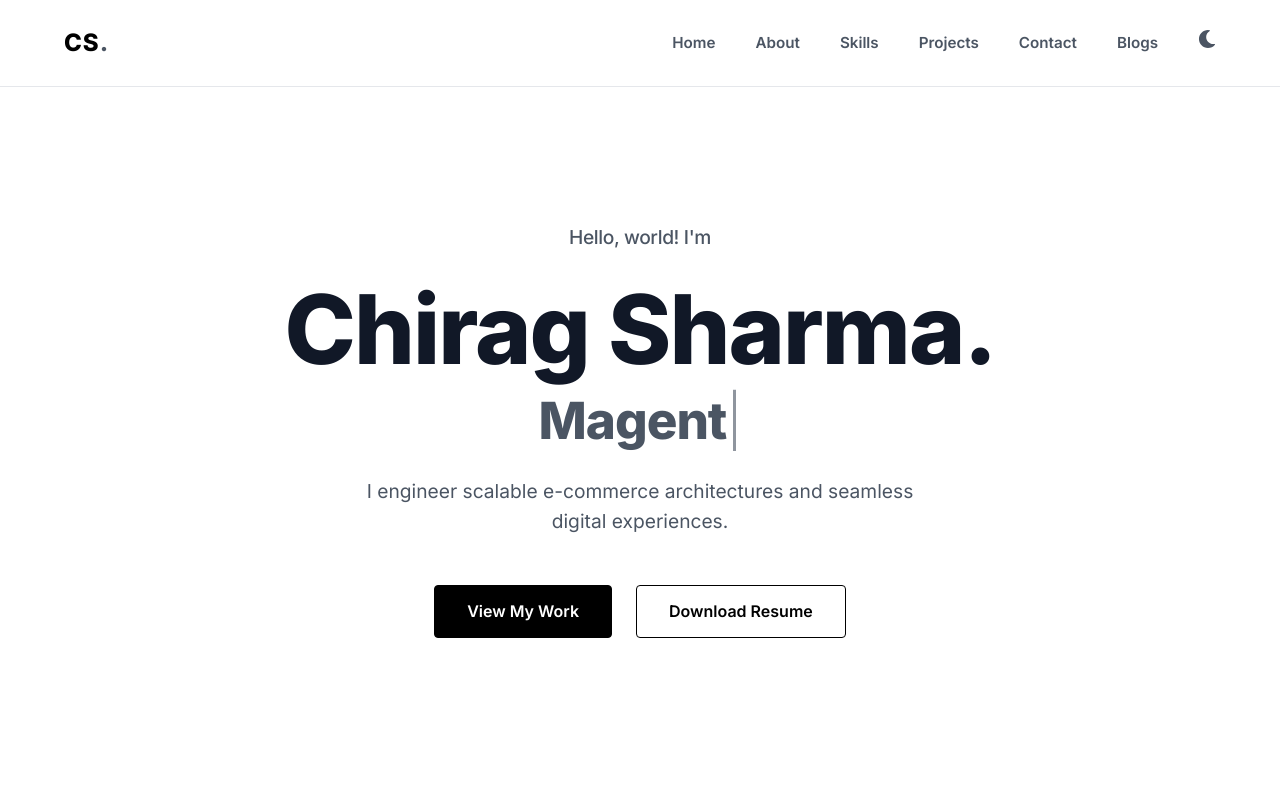
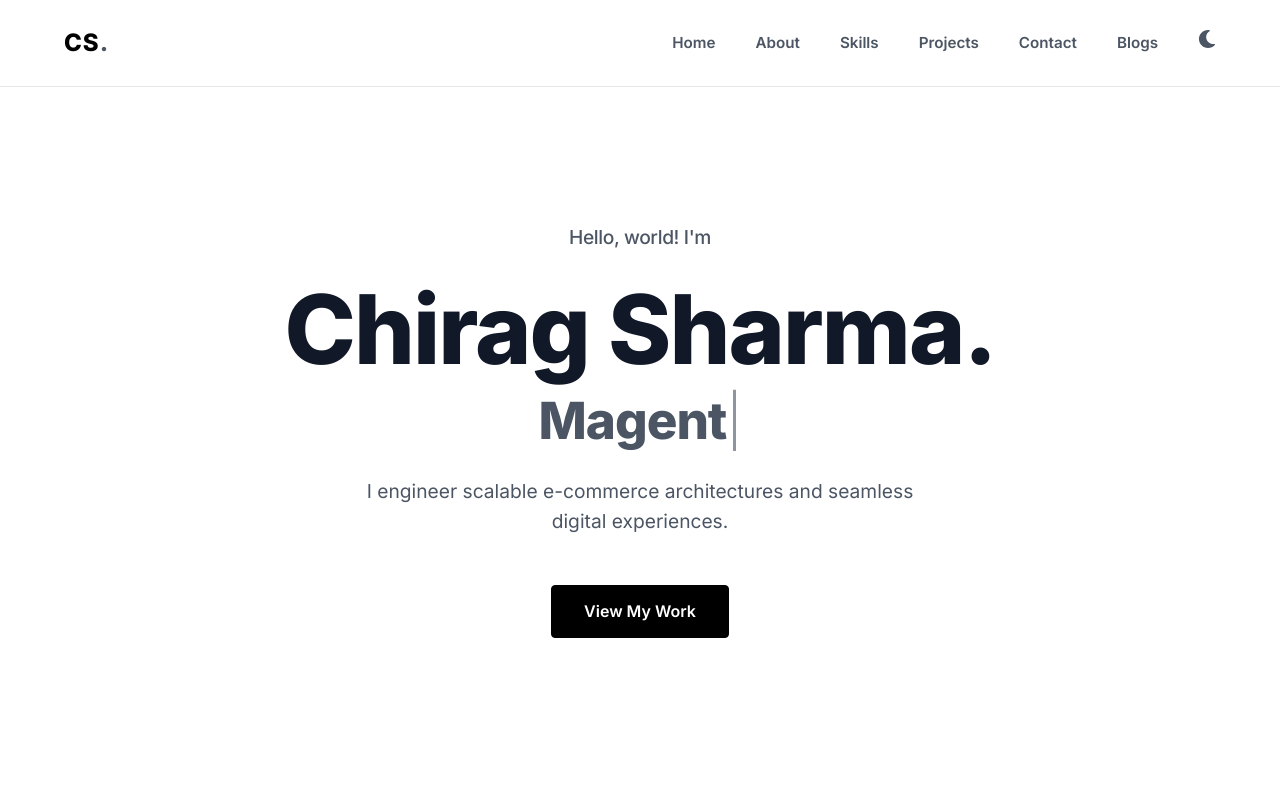
Before and after one commit to iamchiragsharma/chiragsharmadev, a React (Create React App) app: page / in a window 1280 px wide. Shown: the top 800 px of the page. Built offline with nearby package versions, Linux system fonts and the light colour scheme.

Commit message:
Added .gitignore file and fixed some issues

```diff
--- a/src/components/Hero.js
+++ b/src/components/Hero.js
@@ -49,7 +49,7 @@ const Hero = () => {
         </p>
         <div className="cta-group fade-up">
           <a href="#projects" className="btn btn-primary hover-target">View My Work</a>
-          <a href="resume.pdf" download="Chirag_Sharma_Resume.pdf" className="btn btn-outline hover-target">Download Resume</a>
+          {/* <a href="resume.pdf" download="Chirag_Sharma_Resume.pdf" className="btn btn-outline hover-target">Download Resume</a> */}
         </div>
       </div>
     </header>
```
Also changed, not shown: 2 other files (tests, documents, lock files or other folders).
